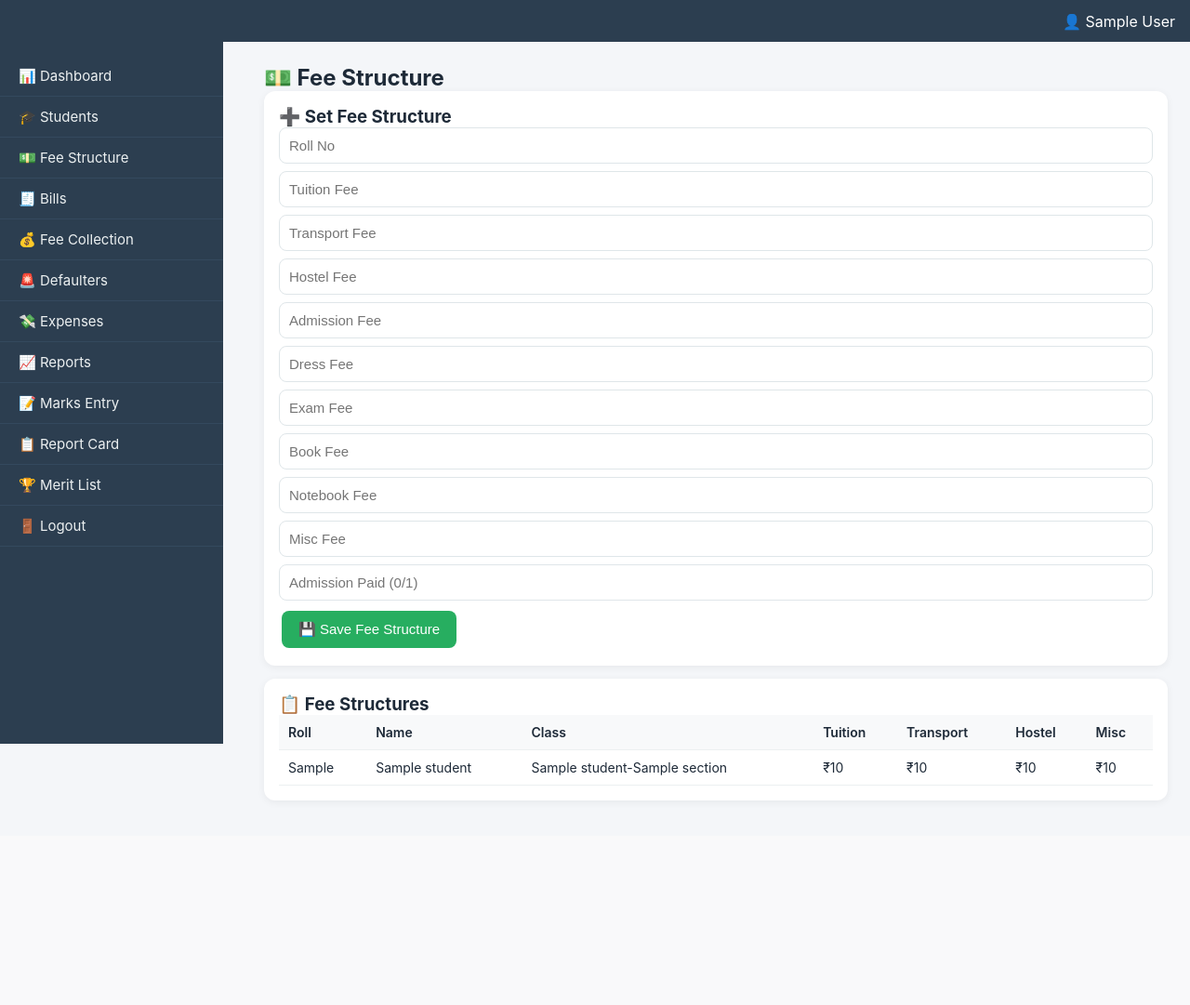
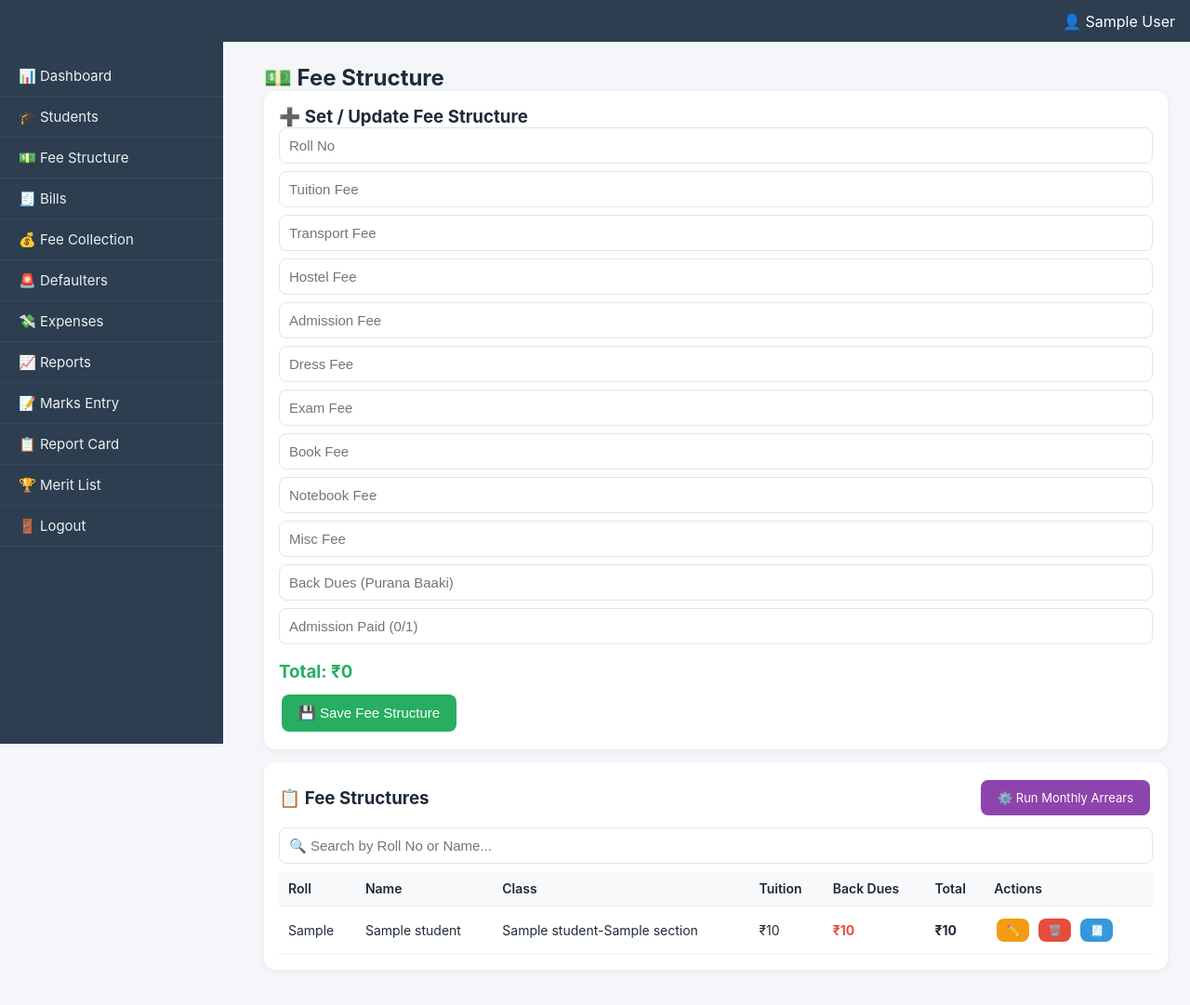
Before and after one commit to amankum500-max/School-work, a Flask app: page /fees in a window 1280 px wide. Shown: the whole page at 93% size. Before the commit the page ends 863 px from the top, so only its background shows below. Run offline with Flask 3, Linux system fonts and the light colour scheme; the visitor is signed in with stand-in values (Sample User, id 1); a database or web service that is not in the repository returns one stand-in record (values such as "Sample title"); some libraries are stand-ins or nearby versions.

Commit message:
Update fees.html

```diff
--- a/templates/fees.html
+++ b/templates/fees.html
@@ -3,41 +3,83 @@
 <h2>💵 Fee Structure</h2>
 
 <div class="card">
-  <h3>➕ Set Fee Structure</h3>
+  <h3>➕ Set / Update Fee Structure</h3>
   <form method="POST" action="{{ url_for('save_fees') }}">
     <input name="roll_no" placeholder="Roll No" required>
-
-    <!-- Saare value="0" hata diye gaye hain -->
-    <input name="tuition_fee" type="number" placeholder="Tuition Fee">
-    <input name="transport_fee" type="number" placeholder="Transport Fee">
-    <input name="hostel_fee" type="number" placeholder="Hostel Fee">
-    <input name="admission_fee" type="number" placeholder="Admission Fee">
-    <input name="dress_fee" type="number" placeholder="Dress Fee">
-    <input name="exam_fee" type="number" placeholder="Exam Fee">
-    <input name="book_fee" type="number" placeholder="Book Fee">
-    <input name="notebook_fee" type="number" placeholder="Notebook Fee">
-    <input name="misc_fee" type="number" placeholder="Misc Fee">
+    <input name="tuition_fee" type="number" placeholder="Tuition Fee" oninput="calculateTotal()">
+    <input name="transport_fee" type="number" placeholder="Transport Fee" oninput="calculateTotal()">
+    <input name="hostel_fee" type="number" placeholder="Hostel Fee" oninput="calculateTotal()">
+    <input name="admission_fee" type="number" placeholder="Admission Fee" oninput="calculateTotal()">
+    <input name="dress_fee" type="number" placeholder="Dress Fee" oninput="calculateTotal()">
+    <input name="exam_fee" type="number" placeholder="Exam Fee" oninput="calculateTotal()">
+    <input name="book_fee" type="number" placeholder="Book Fee" oninput="calculateTotal()">
+    <input name="notebook_fee" type="number" placeholder="Notebook Fee" oninput="calculateTotal()">
+    <input name="misc_fee" type="number" placeholder="Misc Fee" oninput="calculateTotal()">
+    <input name="back_dues" type="number" placeholder="Back Dues (Purana Baaki)" oninput="calculateTotal()">
     <input name="admission_paid" type="number" placeholder="Admission Paid (0/1)">
 
+    <h3 style="color: #27ae60; margin: 10px 0;">Total: ₹<span id="totalAmount">0</span></h3>
     <button class="green">💾 Save Fee Structure</button>
   </form>
 </div>
 
 <div class="card">
+  <div style="display: flex; justify-content: space-between; align-items: center; margin-bottom: 10px;">
     <h3>📋 Fee Structures</h3>
-  <table>
-    <tr><th>Roll</th><th>Name</th><th>Class</th><th>Tuition</th><th>Transport</th><th>Hostel</th><th>Misc</th></tr>
+    {% if session.role == 'admin' %}
+    <a href="{{ url_for('run_arrears_update') }}" class="btn" style="background:#8e44ad; font-size: 13px;" onclick="return confirm('Pichle mahine ka Back Dues update karna hai?');">⚙️ Run Monthly Arrears</a>
+    {% endif %}
+  </div>
+
+  <input type="text" id="searchInput" onkeyup="searchTable()" placeholder="🔍 Search by Roll No or Name...">
+
+  <div style="overflow-x: auto;">
+    <table id="feesTable">
+      <tr>
+        <th>Roll</th><th>Name</th><th>Class</th><th>Tuition</th><th>Back Dues</th><th>Total</th><th>Actions</th>
+      </tr>
       {% for f in fees %}
       <tr>
         <td>{{ f['roll_no'] }}</td>
         <td>{{ f['name'] }}</td>
         <td>{{ f['class_name'] }}-{{ f['section'] }}</td>
         <td>₹{{ '{:,.0f}'.format(f['tuition_fee'] or 0) }}</td>
-      <td>₹{{ '{:,.0f}'.format(f['transport_fee'] or 0) }}</td>
-      <td>₹{{ '{:,.0f}'.format(f['hostel_fee'] or 0) }}</td>
-      <td>₹{{ '{:,.0f}'.format(f['misc_fee'] or 0) }}</td>
+        <td style="color: #e74c3c; font-weight: bold;">₹{{ '{:,.0f}'.format(f['back_dues'] or 0) }}</td>
+        <td><strong>₹{{ '{:,.0f}'.format((f['tuition_fee'] or 0) + (f['transport_fee'] or 0) + (f['hostel_fee'] or 0) + (f['admission_fee'] or 0) + (f['dress_fee'] or 0) + (f['exam_fee'] or 0) + (f['book_fee'] or 0) + (f['notebook_fee'] or 0) + (f['misc_fee'] or 0) + (f['back_dues'] or 0)) }}</strong></td>
+        <td>
+          <a href="{{ url_for('edit_fees', roll_no=f['roll_no']) }}" class="btn" style="background:#f39c12; padding: 5px 10px; font-size: 12px;">✏️</a>
+          <a href="{{ url_for('delete_fees', roll_no=f['roll_no']) }}" class="btn" style="background:#e74c3c; padding: 5px 10px; font-size: 12px;" onclick="return confirm('Delete karna hai?');">🗑️</a>
+          <a href="{{ url_for('receipt', roll_no=f['roll_no']) }}" target="_blank" class="btn" style="background:#3498db; padding: 5px 10px; font-size: 12px;">🧾</a>
+        </td>
       </tr>
       {% endfor %}
     </table>
   </div>
+</div>
+
+<script>
+  function calculateTotal() {
+    const inputs = document.querySelectorAll('input[type="number"]');
+    let total = 0;
+    inputs.forEach(input => {
+      if (input.name !== 'admission_paid') { total += parseFloat(input.value) || 0; }
+    });
+    document.getElementById('totalAmount').innerText = total.toLocaleString('en-IN');
+  }
+  function searchTable() {
+    let filter = document.getElementById("searchInput").value.toUpperCase();
+    let tr = document.getElementById("feesTable").getElementsByTagName("tr");
+    for (let i = 1; i < tr.length; i++) {
+      let tdRoll = tr[i].getElementsByTagName("td")[0];
+      let tdName = tr[i].getElementsByTagName("td")[1];
+      if (tdRoll || tdName) {
+        let rollValue = tdRoll.textContent || tdRoll.innerText;
+        let nameValue = tdName.textContent || tdName.innerText;
+        if (rollValue.toUpperCase().indexOf(filter) > -1 || nameValue.toUpperCase().indexOf(filter) > -1) {
+          tr[i].style.display = "";
+        } else { tr[i].style.display = "none"; }
+      }
+    }
+  }
+</script>
 {% endblock %}
```
Lines whose indentation alone changed are shown as unchanged.
